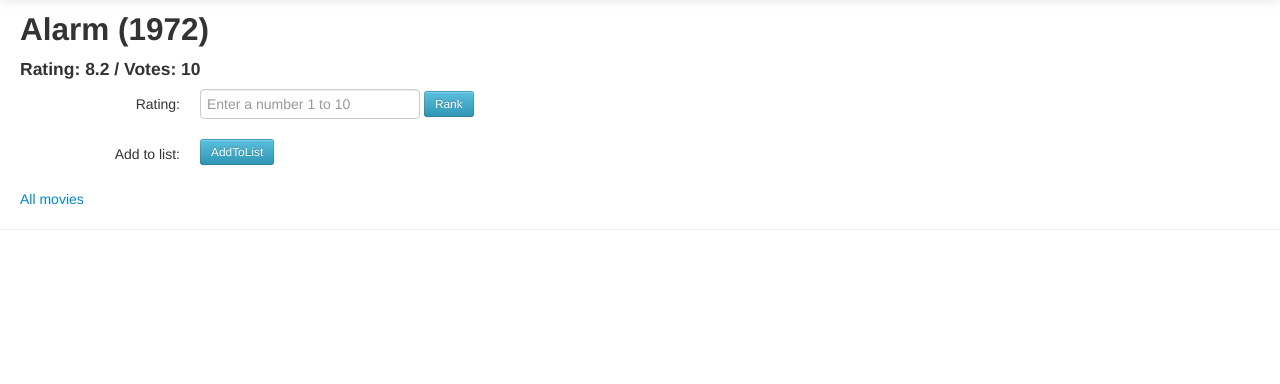
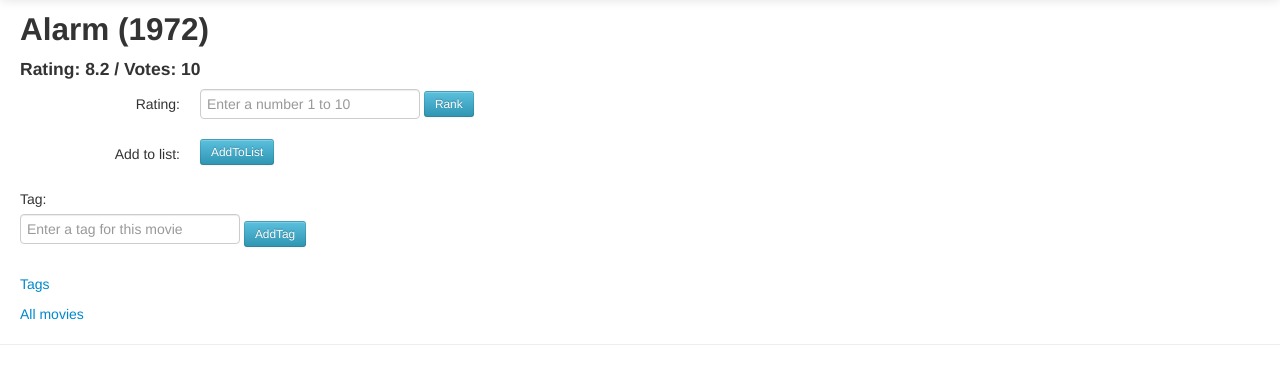
Before and after one commit to mreartes5/devartis_movie_mari, a Django app: page /movies/movie/2/ in a window 1280 px wide. Shown: the part 41-425 px from the top of the page. Run offline with Django 3.2, Linux system fonts and the light colour scheme; a user stored in the database is signed in; data comes from the database, SQL or seed files in the repository; both versions use the stored data as it was after the commit; parts of the project's set-up code (start-up, migrations or seed data) failed here and were passed over.

Commit message:
hasta tag

```diff
--- a/movies/models.py
+++ b/movies/models.py
@@ -54,4 +54,11 @@ class UserProfile(models.Model):
 
     # Override the __unicode__() method to return out something meaningful!
     def __unicode__(self):
-        return self.user.username
+        return self.user.usernamdele
+
+class Tag(models.Model):
+    name = models.CharField(max_length=100, unique=True)
+    movies = models.ManyToManyField(Movie)
+
+    def __unicode__(self):
+        return self.name
--- a/movies/urls.py
+++ b/movies/urls.py
@@ -16,4 +16,6 @@ urlpatterns = patterns('',
                        url(r'^movie/(?P<movie_id>\d+)/addtolist/$', views.add_movie_to_watchlist,
                            name='add_movie_to_list'),
                        url(r'^searchMovies/$', views.search_movies, name='search_movies'),
+                       url(r'^movie/(?P<movie_id>\d+)/addTag/$', views.tag_movie, name='tag_movie'),
+                       url(r'^movie/(?P<movie_id>\d+)/tags/$', views.tags_movie_show, name='tags_movie_show'),
 )
--- a/movies/views.py
+++ b/movies/views.py
@@ -4,11 +4,12 @@ from django.contrib.auth import authenticate, login
 from django.http import HttpResponseRedirect, HttpResponse
 from django.contrib.auth.decorators import login_required
 from django.contrib.auth import logout
+from django.views.decorators.http import require_http_methods
 from django.views.decorators.http import require_POST
 
 from movies.forms import UserForm, UserProfileForm, SearchForm
-from movies.forms import RatingForm
-from movies.models import Movie, UserProfile
+from movies.forms import RatingForm, TagForm
+from movies.models import Movie, UserProfile, Tag
 
 
 def index(request):
@@ -181,6 +182,24 @@ def user_watchlist(request, user_id):
 
     return render_to_response('movies/watchlist.html', context_dict, context)
 
+
+@login_required
+def tags_movie_show(request, movie_id):
+    context = RequestContext(request)
+    context_dict = {'movie_id': movie_id}
+
+    try:
+        current_movie = Movie.objects.get(id=movie_id)
+
+        current_movie_tags = Tag.objects.all().order_by('name')
+        context_dict['tags'] = current_movie_tags
+
+    except Movie.DoesNotExist:
+        pass
+
+    return render_to_response('movies/movieTags.html', context_dict, context)
+
+
 @require_POST
 def add_rating_to_movie(request, movie_id):
 
@@ -209,19 +228,23 @@ def search_movies(request):
     context = RequestContext(request)
 
     context_dict = {}
-    # movies_list = Movie.objects.order_by('title')
-    # context_dict = {'movies': movies_list}
 
     if request.method == 'POST':
-        search_form = SearchForm()
+        search_form = SearchForm(data=request.POST)
         context_dict['search_form'] = search_form
 
         search_title = request.POST['title']
         search_year_from = request.POST['year_from']
         search_year_to = request.POST['year_to']
 
-        matched_movies = Movie.objects.filter(title__icontains=search_title, year__in=range(int(search_year_from), int(search_year_to)))
-        context_dict['matched_movies'] = matched_movies
+        if search_form.is_valid():
+
+            matched_movies = Movie.objects.filter(title__icontains=search_title, year__gte=search_year_from, year__lte=search_year_to)
+
+            context_dict['matched_movies'] = matched_movies
+
+        else:
+            print search_form.errors
 
     else:
         search_form = SearchForm()
@@ -230,22 +253,78 @@ def search_movies(request):
 
     return render_to_response('movies/searchMovies.html', context_dict, context)
 
+@require_POST
+def tag_movie(request, movie_id):
+
+    current_movie = get_object_or_404(Movie, pk=movie_id)
+
+    current_tag = request.POST['hola']
+    print current_tag
+    new_tag = Tag(name=current_tag)
+    new_tag.movies.add(current_movie)
+    new_tag.save()
+
+    return redirect('movies:movie_show', movie_id=movie_id)
+
+
+"""
+def tag_movie(request, movie_id):
+    context = RequestContext(request)
+    context_dict = {}
+
+    current_movie = get_object_or_404(Movie, pk=movie_id)
+
+    if request.method == 'POST':
+        tag_form = TagForm(data=request.POST)
+        context_dict['tag_form'] = tag_form
+
+        current_tag = request.POST.get('name', False)
+
+        if tag_form.is_valid():
+
+            new_tag = Tag()
+            new_tag.name = current_tag
+            new_tag.movies.add(current_movie)
+            new_tag.save()
+
+        else:
+            print tag_form.errors
+
+    else:
+        tag_form = TagForm()
+        context_dict['tag_form'] = tag_form
+
+    #return redirect('movies:movie_show', movie_id=movie_id)
+    return render_to_response('movies/movie.html', context_dict, context)
+"""
 
 
 
+"""
+def add_rating_to_movie(request, movie_id):
+    context = RequestContext(request)
 
+    current_movie = get_object_or_404(Movie, pk=movie_id)
+    context_dict = {'movie_id': movie_id}
 
+    if request.method == 'POST':
+        rating_form = RatingForm(data=request.POST)
+        context_dict['rating_form'] = rating_form
 
+        print rating_form
 
-    #
-    # rating_form = RatingForm(request.POST)
-    # if rating_form.is_valid():
-    #     context_dict['rating_form'] = rating_form
-    #     value = rating_form.cleaned_data['value']
-    #
-    #     current_movie.average_rating(rating_form)
-    #     current_movie.new_vote()
-    #     current_movie.save()
-    #
-    # else:
-    #     print rating_form.errors
+        new_value = request.POST['rating']
+        if rating_form.is_valid():
+            current_movie.average_rating(new_value)
+            current_movie.new_vote()
+            current_movie.save()
+
+        else:
+            print rating_form.errors
+
+    else:
+        rating_form = RatingForm()
+        context_dict['rating_form'] = rating_form
+
+    return render_to_response('movies/movie.html', context_dict, context)
+"""
--- a/templates/movies/index.html
+++ b/templates/movies/index.html
@@ -9,7 +9,6 @@
             <strong>{{ boldmessage }}</strong><br/>
 
         {% else %}
-            <h1>Movies Mari</h1>
 
             Welcome! <strong>{{ boldmessage }}</strong><br/>
 
--- a/templates/movies/movie.html
+++ b/templates/movies/movie.html
@@ -14,9 +14,24 @@
             <h4> Rating: {{ movie.rating }} / Votes: {{ movie.total_votes }}</h4>
             {% if user.is_authenticated %}
 
-                <form class="form-horizontal" method="post" action="{% url "movies:add_rating_to_movie" movie.id%}">
+                {{ rating_form }}
+
+                <form class="form-horizontal" method="post" action="{% url "movies:add_rating_to_movie" movie_id %}">
                     <div class="control-group">
-                    {% csrf_token %}
+                        {% csrf_token %}
+                        {% for hidden in rating_form.hidden_fields %}
+                            <div class="control-group">
+                                {{ hidden }}
+                            </div>
+                        {% endfor %}
+
+                        {% for field in rating_form.visible_fields %}
+                            <div class="control-group">
+                                {{ field.errors }}
+                                {{ field.help_text}}
+                                {{ field }}
+                            </div>
+                        {% endfor %}
                         <label class="control-label" for="input">Rating:</label>
                         <div class="controls">
                             <input type="text" name="rating" value="" placeholder="Enter a number 1 to 10" size="50" />
@@ -35,6 +50,34 @@
                         </div>
                     </div>
                 </form>
+
+
+                <form id="tag_form" method="post" action="{% url "movies:tag_movie" movie_id %}">
+                    {% csrf_token %}
+                    {% for hidden in tag_form.hidden_fields %}
+                        <div class="control-group">
+                            {{ hidden }}
+                        </div>
+                    {% endfor %}
+
+                    {% for field in tag_form.visible_fields %}
+                        <div class="control-group">
+                            {{ field.errors }}
+                            {{ field.help_text}}
+                            {{ field }}
+                        </div>
+                    {% endfor %}
+
+                    <label class="control-label" for="input">Tag:</label>
+                    <div class="controls">
+                        <input type="text" name="rating" value="" placeholder="Enter a tag for this movie" size="50" />
+                        <input class="btn btn-small btn-info" type="submit" name="tag" value="AddTag"/>
+                    </div>
+                </form>
+
+                <div class="control-group">
+                    <a href="/movies/movie/{{ movie.id }}/tags">Tags</a>
+                </div>
             {% endif %}
             <a href="/movies/">All movies</a>
         </div>
--- a/templates/movies/register.html
+++ b/templates/movies/register.html
@@ -12,7 +12,7 @@
 
         {% if registered %}
             Movies Mari says: <strong>Thank you for registering!</strong>
-            <p><a href="/movies/login/">Login</a> when you are ready to rango.</p>
+            <p><a href="/movies/login/">Login</a> when you are ready to Movies Mari.</p>
         {% else %}
             <form class="form-signin span8" id="user_form" method="post" action="/movies/register/"
                   enctype="multipart/form-data">
```
Also changed, not shown: movies/forms.py (+11 -3 lines), templates/movies/movieTags.html (added, +21 -0 lines), movies.db.
